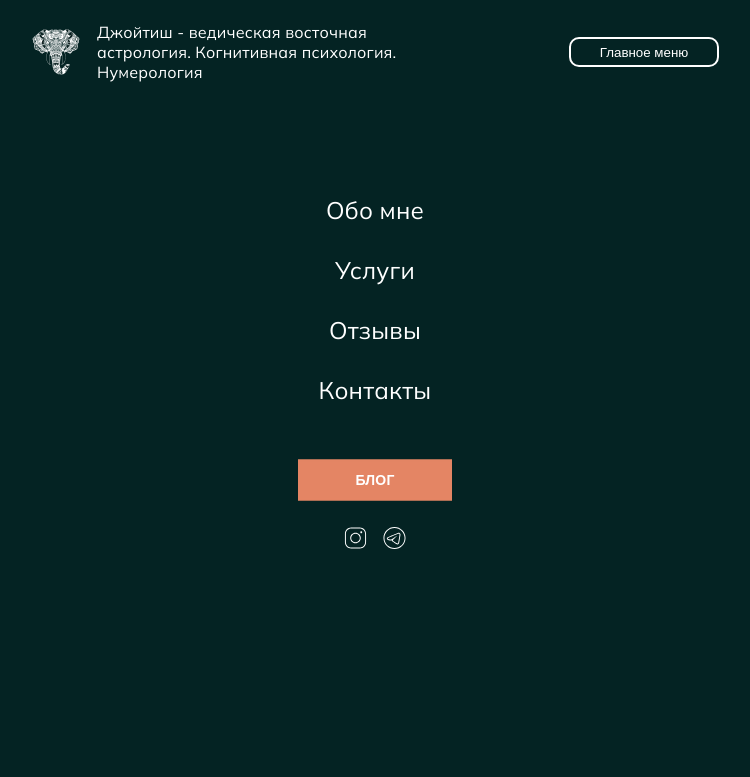
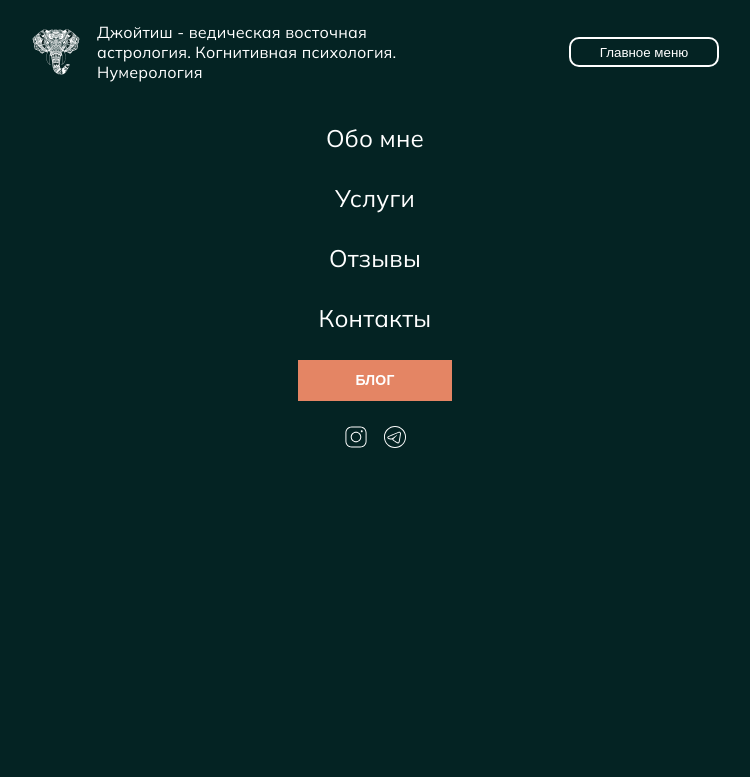
Before and after one commit to olena-diachenko/polina-gushchyna, a website: page dist/index.html in a window 1280 px wide. Both pictures are taken after a click on the button "Меню". Shown: the top 777 px of the page, without its empty margins (265-1015 px from the left). Drawn offline with nearby package versions, Linux system fonts and the light colour scheme; files that its build step writes are made by us from their sources.

Commit message:
changed burger-menu

```diff
--- a/dist/js/script.js
+++ b/dist/js/script.js
@@ -3,6 +3,7 @@
 // Burger
 
 const body = document.querySelector("body");
+const header = document.querySelector("header");
 const menu = document.getElementById('header__burger-menu');
 const nav_menu = document.getElementById('header__nav');
 const logo_text = document.getElementById('header__logo-text');
@@ -10,6 +11,7 @@ const logo_text = document.getElementById('header__logo-text');
 const handleClick = (e) => {
   e.stopPropagation();
   if (e.target.nodeName === "NAV") return;
+  header.classList.toggle('open');
   menu.classList.toggle('open');
   if (menu.innerText === 'Главное меню') {
     menu.innerText = 'Меню';
@@ -28,7 +30,6 @@ nav_menu.addEventListener('click', handleClick)
 // Change the header background on scroll
 
 const handlerScroll = () => {
-  const header = document.querySelector("header");
   const toTopIcon = document.getElementById("to-top__wrap");
   const scrollPosition = window.scrollY;
   const scrollThreshold = 5;
@@ -37,7 +38,7 @@ const handlerScroll = () => {
     header.style.backgroundColor = "#0f6865";
     toTopIcon.style.display = "block";
   } else {
-    header.style.backgroundColor = "transparent";
+    header.style.backgroundColor = "";
     toTopIcon.style.display = "none";
   }
 }
--- a/dist/scss/components/_header.scss
+++ b/dist/scss/components/_header.scss
@@ -49,7 +49,6 @@
     &__nav {
         display: flex;
         align-items: center;
-        position: relative;
         overflow: auto;
     }
 
@@ -141,66 +140,49 @@
 
     @media screen and (max-width: $breakpoint_md) {
 
-        margin-bottom: 175px;
-
-        &__logo-wrap {
-            position: relative;
-            z-index: 1;
-        }
-
-        &__logo-text {
-            margin-right: 16px;
+        &.open {
+            width: 100%;
+            height: 100dvh;
+            background-color: $dark-background-color;
+            transition: all 0.3s ease;
         }
 
         &__nav {
-            position: absolute;
-            top: 0;
-            left: 0;
+            position: fixed;
+            flex-direction: column;
             width: 100%;
-            transform: translate(-100%);
-            height: 100dvh;
-            background-color: $dark-background-color;
-            transition: transform 0.4s ease;
+            height: 50dvh;
+            text-align: center;
+            transition: 0.3s;
+            left: -100%;
+            top: 120px;
 
             &.open {
-                transform: translate(0);
-            }
-        }
+                left: 0;
 
-        &__menu {
-            display: block;
-            position: absolute;
-            top: 300px;
-            left: 50%;
-            transform: translate(-50%, -50%);
-            margin-right: 0;
-            text-align: center;
-        }
-
-        &__nav-item:not(:last-of-type) {
+                .header__menu {
+                    flex-direction: column;
+                    align-items: center;
                     margin-right: 0;
                     margin-bottom: 24px;
                 }
 
-        &__nav-link {
+                .header__nav-link {
                     font-weight: 400;
                     font-size: 24px;
                     line-height: 1.5;
                 }
 
-        &__blog-link {
-            position: absolute;
-            top: 480px;
-            left: 50%;
-            transform: translate(-50%, -50%);
+                .header__blog-link {
+                    margin-right: 0;
+                    margin-bottom: 24px;
                 }
 
-        &__social-list {
-            position: absolute;
-            top: 550px;
-            left: 50%;
-            padding-bottom: 20px;
-            transform: translate(-50%, -50%);
+                .header__nav-item:not(:last-child) {
+                    margin-right: 0;
+                    margin-bottom: 24px;
+                }
+            }
         }
 
         &__burger-menu {
@@ -212,6 +194,7 @@
             border: 2px solid $light-background-color;
             border-radius: 10px;
             padding: 5px;
+            transition: all 0.2s ease;
 
             &.open {
                 width: 150px;
```
Lines whose indentation alone changed are shown as unchanged.
